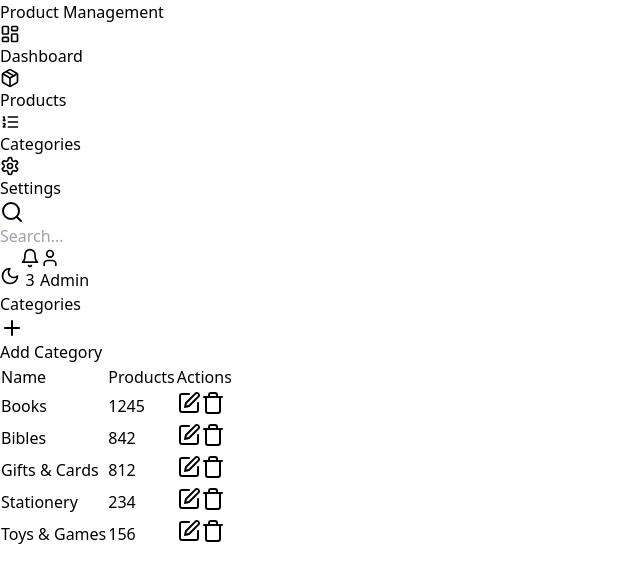
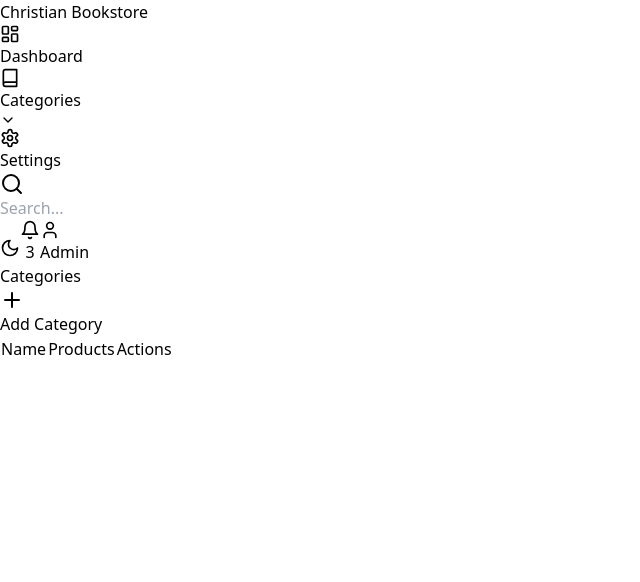
Before and after one commit to arnesssr/Inventra, a React (Vite) app: page /categories in a window 1280 px wide. Shown: the top 582 px of the page, without its empty margins (0-640 px from the left). Built offline with nearby package versions, Linux system fonts and the light colour scheme.

Commit message:
feat: enhance Sidebar with category navigation and update CategoryPage structure for API integration

```diff
--- a/src/components/layout/Sidebar.tsx
+++ b/src/components/layout/Sidebar.tsx
@@ -1,26 +1,70 @@
 import { NavLink } from 'react-router-dom'
-import { LayoutDashboard, Package, ListOrdered, Settings } from 'lucide-react'
+import {
+  LayoutDashboard,
+  Book,
+  BookOpen,
+  Gift,
+  PenTool,
+  Gamepad,
+  Settings,
+  ChevronDown
+} from 'lucide-react'
+import { useState } from 'react'
 
 export function Sidebar() {
+  const [isOpen, setIsOpen] = useState(false)
+
   return (
     <aside className="fixed left-0 top-0 h-screen w-64 border-r bg-card p-4">
       <div className="mb-8">
-        <h2 className="text-lg font-bold">Product Management</h2>
+        <h2 className="text-lg font-bold">Christian Bookstore</h2>
       </div>
+
       <nav className="space-y-2">
-        <NavLink to="/" className="flex items-center gap-2 p-2 hover:bg-accent">
+        <NavLink to="/" className="flex items-center gap-2 p-2 hover:bg-accent rounded-lg">
           <LayoutDashboard size={20} />
           <span>Dashboard</span>
         </NavLink>
-        <NavLink to="/products" className="flex items-center gap-2 p-2 hover:bg-accent">
-          <Package size={20} />
-          <span>Products</span>
-        </NavLink>
-        <NavLink to="/categories" className="flex items-center gap-2 p-2 hover:bg-accent">
-          <ListOrdered size={20} />
-          <span>Categories</span>
-        </NavLink>
-        <NavLink to="/settings" className="flex items-center gap-2 p-2 hover:bg-accent">
+
+        <div>
+          <button
+            onClick={() => setIsOpen(!isOpen)}
+            className="flex items-center justify-between w-full p-2 hover:bg-accent rounded-lg"
+          >
+            <div className="flex items-center gap-2">
+              <Book size={20} />
+              <span>Categories</span>
+            </div>
+            <ChevronDown size={16} className={`transition-transform ${isOpen ? 'rotate-180' : ''}`} />
+          </button>
+
+          {isOpen && (
+            <div className="ml-8 mt-2 space-y-2">
+              <NavLink to="/categories/books" className="flex items-center gap-2 p-2 hover:bg-accent rounded-lg">
+                <Book size={16} />
+                <span>Books</span>
+              </NavLink>
+              <NavLink to="/categories/bibles" className="flex items-center gap-2 p-2 hover:bg-accent rounded-lg">
+                <BookOpen size={16} />
+                <span>Bibles</span>
+              </NavLink>
+              <NavLink to="/categories/gifts" className="flex items-center gap-2 p-2 hover:bg-accent rounded-lg">
+                <Gift size={16} />
+                <span>Gifts & Cards</span>
+              </NavLink>
+              <NavLink to="/categories/stationery" className="flex items-center gap-2 p-2 hover:bg-accent rounded-lg">
+                <PenTool size={16} />
+                <span>Stationery</span>
+              </NavLink>
+              <NavLink to="/categories/toys" className="flex items-center gap-2 p-2 hover:bg-accent rounded-lg">
+                <Gamepad size={16} />
+                <span>Toys & Games</span>
+              </NavLink>
+            </div>
+          )}
+        </div>
+
+        <NavLink to="/settings" className="flex items-center gap-2 p-2 hover:bg-accent rounded-lg">
           <Settings size={20} />
           <span>Settings</span>
         </NavLink>
--- a/src/pages/categories/CategoryPage.tsx
+++ b/src/pages/categories/CategoryPage.tsx
@@ -2,15 +2,14 @@ import { Table, TableHeader, TableBody, TableRow, TableCell } from "../../compon
 import { Button } from "../../components/ui/Button"
 import { Plus, Edit, Trash } from "lucide-react"
 
+type Category = {
+  id: string;
+  name: string;
+  slug: string;
+  count: number;
+}
+
 export function CategoryPage() {
-  const categories = [
-    { name: 'Books', products: 1245 },
-    { name: 'Bibles', products: 842 },
-    { name: 'Gifts & Cards', products: 812 },
-    { name: 'Stationery', products: 234 },
-    { name: 'Toys & Games', products: 156 }
-  ]
-
   return (
     <div className="space-y-6 p-6">
       <div className="flex items-center justify-between">
@@ -30,16 +29,7 @@ export function CategoryPage() {
             </TableRow>
           </TableHeader>
           <TableBody>
-            {categories.map((category) => (
-              <TableRow key={category.name}>
-                <TableCell>{category.name}</TableCell>
-                <TableCell>{category.products}</TableCell>
-                <TableCell className="flex gap-2">
-                  <Button variant="outline" size="sm"><Edit className="h-4 w-4" /></Button>
-                  <Button variant="destructive" size="sm"><Trash className="h-4 w-4" /></Button>
-                </TableCell>
-              </TableRow>
-            ))}
+            {/* Categories will be loaded from API */}
           </TableBody>
         </Table>
       </div>
```
